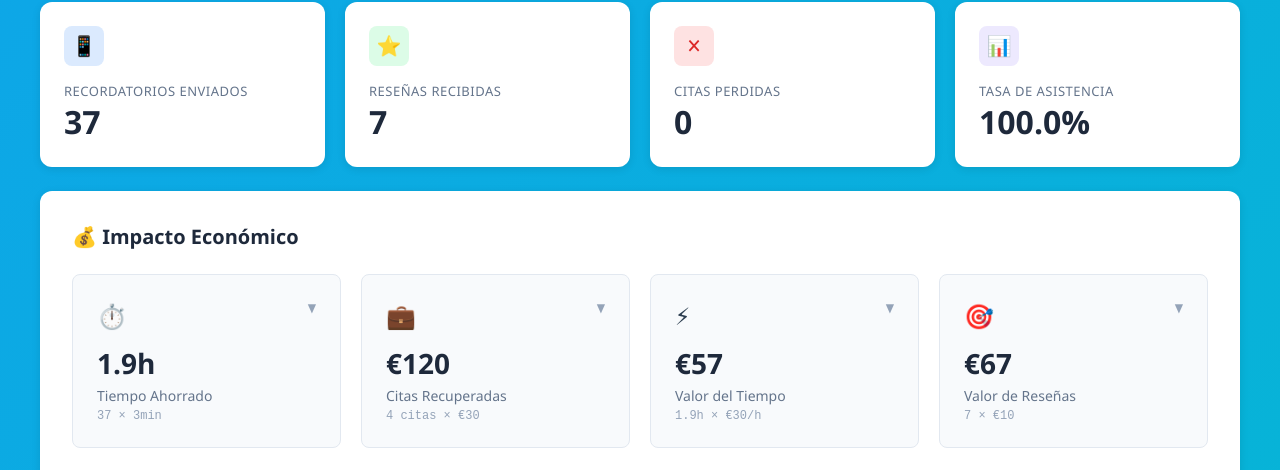
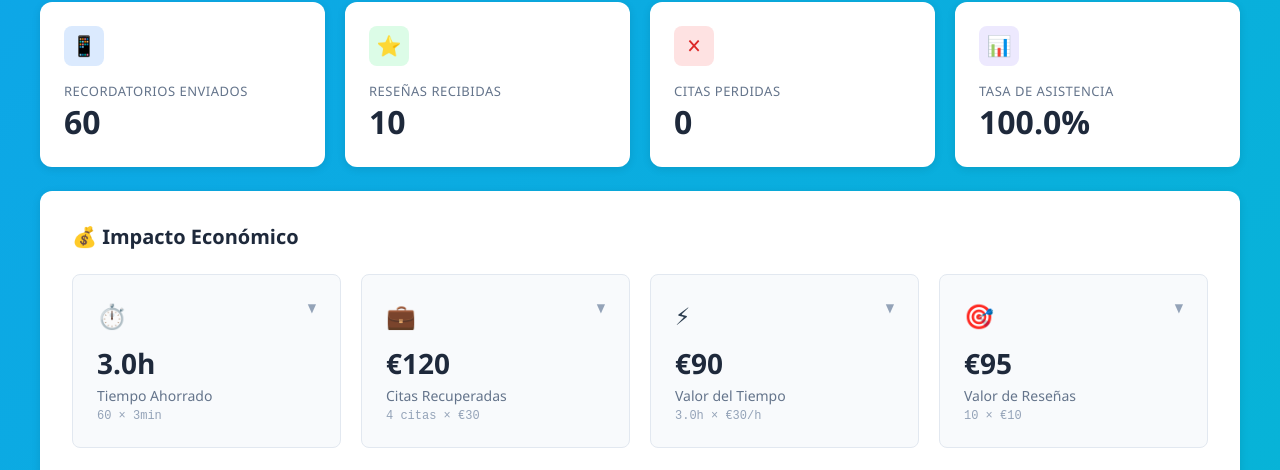
Before and after one commit to sebasai26/form_response, a plain HTML site: page index.html in a window 1280 px wide. Shown: the part 253-723 px from the top of the page. Drawn offline with Linux system fonts and the light colour scheme.

Commit message:
index.html

```diff
--- a/index.html
+++ b/index.html
@@ -577,10 +577,10 @@
         // CONFIGURACIÓN DE DATOS
         // ============================================
 
-        const recordatoriosEnviados = 37;
-        const resenasRecibidas = 7;
+        const recordatoriosEnviados = 60;
+        const resenasRecibidas = 10;
         const citasPerdidas = 0;
-        const enlacesResenasEnviados = 36;
+        const enlacesResenasEnviados = 60;
 
         // Constantes económicas
         const PRECIO_SESION = 30;
```
